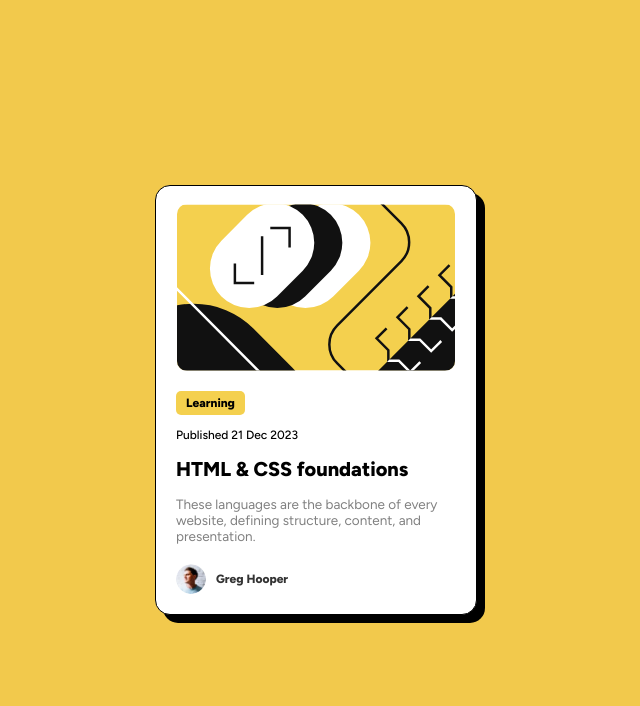
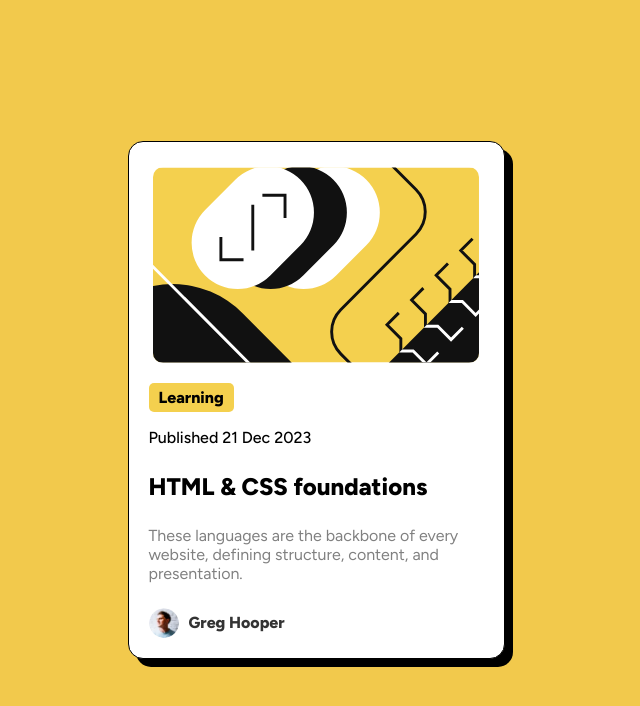
Before and after one commit to fedefioretti/Blog-Preview, a plain HTML site: page index.html in a window 1280 px wide. Shown: the whole page, without its empty margins (324-964 px from the left). Drawn offline with Linux system fonts and the light colour scheme.

Commit message:
rescale main card

```diff
--- a/styles.css
+++ b/styles.css
@@ -23,14 +23,14 @@ body {
     border-radius: 15px;
     box-shadow: 8px 8px rgb(0, 0, 0);
     overflow: hidden;
-    width: 320px;
+    width: 375px;
     text-align: left;
 }
 
 .card-image img {
     width: 87%;
     display: block;
-    margin: 18px auto 0 auto;
+    margin: 25px auto 0 auto;
     border-radius: 10px;
 }
 
@@ -44,10 +44,10 @@ body {
     padding: 5px 10px;
     border-radius: 5px;
     font-family: Figtree;
-    font-size: 12px;
+    font-size: 16px;
     font-weight: 800;
     display: inline-block;
-    margin-bottom: 1px;
+    margin-bottom: 0;
     cursor: pointer;
 }
 
@@ -55,22 +55,23 @@ body {
     background-color: #000;
     color: #fff;
     border: 0 solid #fff;
+
 }
 
 .date {
     font-family: Figtree;
     font-weight: 500;
-    font-size: 12px;
+    font-size: 16px;
     color: #000;
-    margin-bottom: 15px;
+    margin-bottom: 25px;
 }
 
 h2 {
     font-family: Figtree;
     font-weight: 800;
-    font-size: 20px;
+    font-size: 24px;
     margin: 10px 0;
-    margin-bottom: 15px;
+    margin-bottom: 25px;
 }
 
 h2:hover{
@@ -80,7 +81,7 @@ h2:hover{
 
 p {
     font-family: Figtree;
-    font-size: 13.5px;
+    font-size: 16px;
     color: #333;
 }
 
@@ -91,7 +92,7 @@ p {
 .author {
     display: flex;
     align-items: center;
-    margin-top: 20px;
+    margin-top: 25px;
 }
 
 .author img {
@@ -104,7 +105,7 @@ p {
 .author p {
     font-family: Figtree;
     font-weight: 800;
-    font-size: 12px;
+    font-size: 16px;
     color: #333;
     margin: 0;
 }
```
